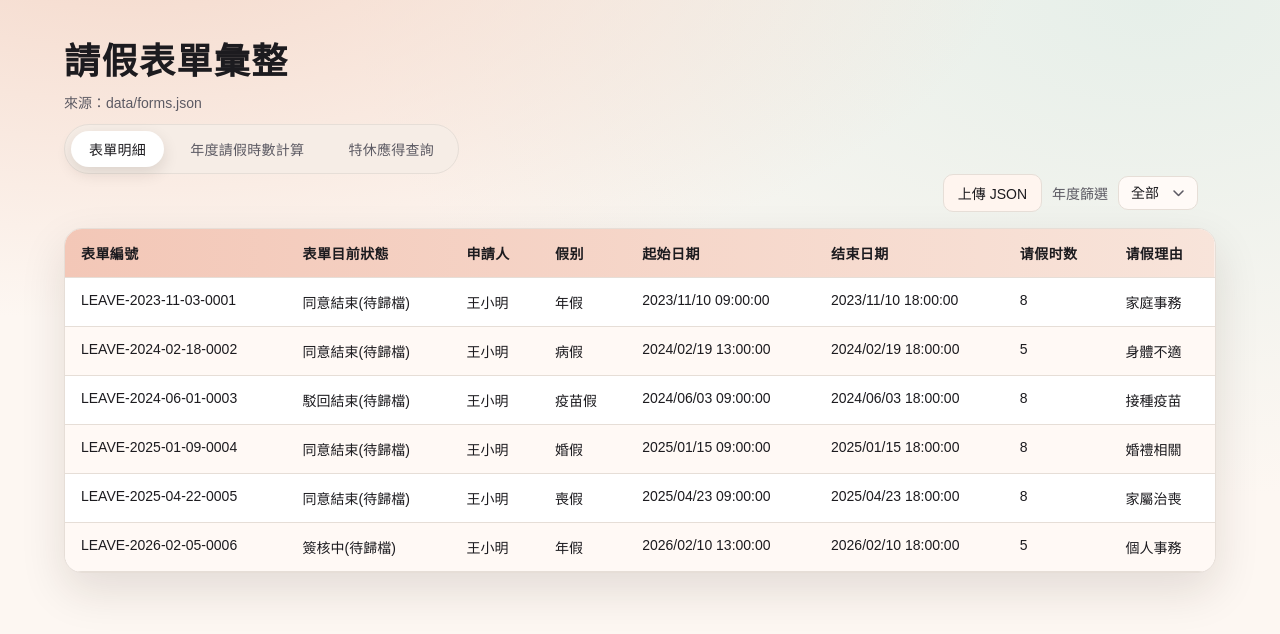
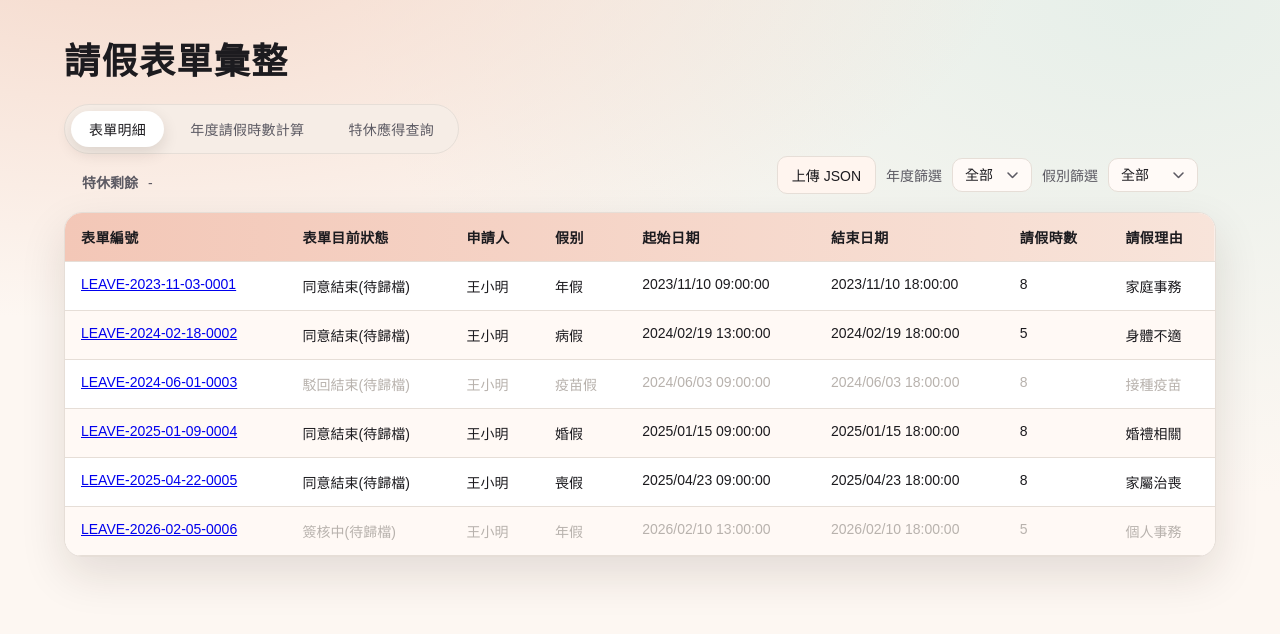
Before and after one commit to snail356/annualLeavecalCulation, a Vue app: page / in a window 1280 px wide. Shown: the top 634 px of the page. Built offline with nearby package versions, Linux system fonts and the light colour scheme.

Commit message:
feat: 新增特休剩餘顯示及篩選功能，優化年假計算邏輯

```diff
--- a/css/styles.css
+++ b/css/styles.css
@@ -143,6 +143,27 @@ main {
   font-size: 12px;
 }
 
+.remaining-bar {
+  padding-top: 15px;
+  display: flex;
+  align-items: center;
+  justify-content: flex-start;
+  gap: 10px;
+  min-height: 42px;
+  line-height: 1;
+  color: var(--muted);
+  font-size: 14px;
+}
+
+.remaining-label {
+  color: var(--muted);
+  font-weight: 600;
+}
+
+.remaining-value {
+  color: var(--ink);
+}
+
 .table-wrap {
   overflow-x: auto;
 }
@@ -184,6 +205,39 @@ th {
   letter-spacing: 0.03em;
 }
 
+/* 表格表頭內的篩選下拉（假别） */
+.th-filter {
+  display: flex;
+  align-items: center;
+  justify-content: space-between;
+  gap: 10px;
+}
+
+.th-select {
+  position: relative;
+  display: inline-flex;
+  align-items: center;
+}
+
+.th-select select {
+  appearance: none;
+  padding: 6px 26px 6px 10px;
+  border-radius: 10px;
+  border: 1px solid var(--border);
+  background: #fffaf7;
+  font-family: inherit;
+  font-size: 12px;
+  color: var(--ink);
+}
+
+.th-select-icon {
+  position: absolute;
+  right: 10px;
+  pointer-events: none;
+  color: var(--muted);
+  font-size: 12px;
+}
+
 tbody tr:nth-child(even) {
   background: #fff9f5;
 }
@@ -211,7 +265,7 @@ tbody tr:hover {
 }
 
 .row-muted td {
-  color: #9a948f;
+  color: #b8b2ad;
 }
 
 .row-muted .status {
@@ -231,21 +285,48 @@ tbody tr:hover {
 }
 
 /* 年假欄內的數字也更顯眼 */
-.annual-bold .num { font-weight: 900; color: var(--ink); }
+.annual-bold .num {
+  font-weight: 900;
+  color: var(--ink);
+}
 
 /* 數字與單位樣式：單位字體稍小 */
-.num { font-size: 1em; font-weight: 500; color: var(--ink); }
-.unit { font-size: 0.85em; margin-left: 4px; color: var(--muted); }
+.num {
+  font-size: 1em;
+  font-weight: 500;
+  color: var(--ink);
+}
+
+.unit {
+  font-size: 0.85em;
+  margin-left: 4px;
+  color: var(--muted);
+}
 
 /* 小時小字且與整體配色相容的綠色（用於 +5h 顯示） */
-.small-hours { font-size: 0.78em; color: #8C7A6B; margin-left: 6px; display: inline-block; vertical-align: middle; }
-.small-hours.muted { color: var(--muted); }
+.small-hours {
+  font-size: 0.78em;
+  color: #8C7A6B;
+  margin-left: 6px;
+  display: inline-block;
+  vertical-align: middle;
+}
+
+.small-hours.muted {
+  color: var(--muted);
+}
 
 /* 右對齊數字欄 */
-.num-col { text-align: right; }
+.num-col {
+  text-align: right;
+}
 
 /* 中間的分隔點 (dot) */
-.dot { color: var(--muted); margin: 0 6px; font-weight: 600; }
+.dot {
+  color: var(--muted);
+  margin: 0 6px;
+  font-weight: 600;
+}
 
 .loading,
 .error {
@@ -378,6 +459,7 @@ tbody tr:hover {
 }
 
 @media (max-width: 900px) {
+
   header,
   main {
     padding: 0 16px;
--- a/src/App.vue
+++ b/src/App.vue
@@ -9,9 +9,11 @@
       <TabsBar v-model="currentTab" :visible="showTabs">
         <template #between>
           <FilterBar
-            :style="filterBarStyle"
+            :show-filters="currentTab === 'forms'"
             v-model:year="selectedYear"
+            v-model:type="selectedType"
             :years="availableYears"
+            :types="availableTypes"
             :upload-status="uploadStatus"
             @upload-json="onUploadJson"
           />
@@ -44,21 +46,24 @@ type TabName = "forms" | "annual" | "entitlement";
 
 const currentTab = ref<TabName>("forms");
 const selectedYear = ref<string>("all");
+const selectedType = ref<string>("all");
 
 const statusText = computed(() => store.statusText.value || "讀取中…");
 const isLoading = computed(() => statusText.value.includes("讀取"));
 const showTabs = computed(() => !isLoading.value);
 const showStatus = computed(() => statusText.value !== "就緒");
 
-const filterBarStyle = computed(() => {
-  if (currentTab.value === "forms") return undefined;
-  return {
-    visibility: "hidden",
-    pointerEvents: "none",
-  } as const;
+const uploadStatus = computed(() => store.uploadStatus.value || "");
+
+const availableTypes = computed(() => {
+  const types = new Set<string>();
+  (store.allItems.value || []).forEach((item: any) => {
+    const kv = item?.detail?.kv || {};
+    const type = String(kv["假别"] ?? "").trim();
+    if (type) types.add(type);
+  });
+  return Array.from(types).sort((a, b) => a.localeCompare(b, "zh-Hant"));
 });
-
-const uploadStatus = computed(() => store.uploadStatus.value || "");
 
 const extractYear = (value: unknown) => {
   if (!value) return "";
@@ -78,11 +83,15 @@ const availableYears = computed(() => {
 
 const filteredItems = computed(() => {
   const items = store.allItems.value || [];
-  if (selectedYear.value === "all") return items;
   return items.filter((item: any) => {
     const kv = item?.detail?.kv || {};
     const year = extractYear(kv["起始日期"] || kv["申請時間"]);
-    return year === selectedYear.value;
+    const type = String(kv["假别"] ?? "").trim();
+    const passYear =
+      selectedYear.value === "all" ? true : year === selectedYear.value;
+    const passType =
+      selectedType.value === "all" ? true : type === selectedType.value;
+    return passYear && passType;
   });
 });
 
@@ -95,6 +104,7 @@ const onUploadJson = async (file: File) => {
     store.applyData(data, file.name);
     store.setUploadStatus(`已載入：${file.name}`);
     selectedYear.value = "all";
+    selectedType.value = "all";
   } catch {
     store.setUploadStatus("JSON 載入失敗");
   }
--- a/src/components/EntitlementPanel.vue
+++ b/src/components/EntitlementPanel.vue
@@ -107,19 +107,19 @@
 </template>
 
 <script setup lang="ts">
-import { computed, ref } from "vue";
+import { computed } from "vue";
 import store from "../store";
 
-const hireDate = ref("");
+const hireDate = store.hireDate;
 const excelStatus = computed(() => store.excelStatus.value || "");
 
-const prevEntitlementHours = ref(0);
-const prevUsedHours = ref(0);
-const prevRemainingHours = ref(0);
-const currentEntitlementHours = ref(0);
-const currentUsedHours = ref(0);
-const currentRemainingHours = ref(0);
-const totalRemainingHours = ref(0);
+const prevEntitlementHours = store.prevEntitlementHours;
+const prevUsedHours = store.prevUsedHours;
+const prevRemainingHours = store.prevRemainingHours;
+const currentEntitlementHours = store.currentEntitlementHours;
+const currentUsedHours = store.currentUsedHours;
+const currentRemainingHours = store.currentRemainingHours;
+const totalRemainingHours = store.totalRemainingHours;
 
 function splitDaysHours(hours: number | string) {
   const total = Number(hours) || 0;
@@ -166,7 +166,7 @@ function onUpload(e: Event) {
       }
       store.entitlementMap.value = parsed.map;
       store.setExcelStatus(`已載入：${file.name}`);
-      updateResult();
+      store.recomputeEntitlement();
     } catch (err) {
       store.setExcelStatus("解析 Excel 失敗");
     }
@@ -176,32 +176,7 @@ function onUpload(e: Event) {
 }
 
 function updateResult() {
-  if (!hireDate.value) return;
-  const parts = hireDate.value.split("-");
-  const y = Number(parts[0]);
-  const m = Number(parts[1]);
-  // current as year y, prev as y+1 (preserved behavior)
-  const currentDays = store.entitlementMap.value.get(y * 100 + m)?.days || 0;
-  const prevDays = store.entitlementMap.value.get((y + 1) * 100 + m)?.days || 0;
-  currentEntitlementHours.value = Math.round(currentDays * 8 * 100) / 100;
-  prevEntitlementHours.value = Math.round(prevDays * 8 * 100) / 100;
-  // used hours from annual summary
-  const nowYear = new Date().getFullYear();
-  // 前一年已休：取「年度請假時數計算」中 (今年 - 前年) 的那一年＝去年 的年假時數
-  prevUsedHours.value = store.getAnnualLeaveHoursByYear(nowYear - 1) || 0;
-  // 今年已休：取今年的年假時數
-  currentUsedHours.value = store.getAnnualLeaveHoursByYear(nowYear) || 0;
-  prevRemainingHours.value =
-    Math.round((prevEntitlementHours.value - prevUsedHours.value) * 100) / 100;
-  currentRemainingHours.value =
-    Math.round((currentEntitlementHours.value - currentUsedHours.value) * 100) /
-    100;
-  totalRemainingHours.value =
-    Math.round(
-      ((prevRemainingHours.value > 0 ? prevRemainingHours.value : 0) +
-        currentRemainingHours.value) *
-        100,
-    ) / 100;
+  store.recomputeEntitlement();
 }
 </script>
 
--- /dev/null
+++ b/src/components/EntitlementRemainingBar.vue
@@ -0,0 +1,42 @@
+<template>
+  <div class="remaining-bar" aria-label="固定顯示特休剩餘">
+    <span class="remaining-label">特休剩餘</span>
+    <span
+      class="remaining-value"
+      v-html="renderDays(totalRemainingHours)"
+    ></span>
+  </div>
+</template>
+
+<script setup lang="ts">
+import { computed } from "vue";
+import store from "../store";
+
+const totalRemainingHours = computed(
+  () => store.totalRemainingHours.value || 0,
+);
+
+function splitDaysHours(hours: number | string) {
+  const total = Number(hours) || 0;
+  const sign = total < 0 ? "-" : "";
+  const absTotal = Math.abs(total);
+  const days = Math.floor(absTotal / 8);
+  let remain = Math.round((absTotal - days * 8) * 100) / 100;
+  if (Math.abs(remain - Math.round(remain)) < 1e-8) remain = Math.round(remain);
+  return { days: sign + String(days), hours: String(remain) };
+}
+
+function renderDays(hours: number) {
+  const parts = splitDaysHours(hours);
+  const d = Number(parts.days) || 0;
+  const h = Number(parts.hours) || 0;
+  if (d === 0 && h === 0) return '<span class="muted">-</span>';
+  const hoursHtml =
+    h === 0
+      ? ""
+      : `<span class="dot">·</span><span class="small-hours">${h}h</span>`;
+  return `<span class="num">${parts.days}</span><span class="unit">天</span>${hoursHtml}`;
+}
+</script>
+
+<style scoped></style>
--- a/src/components/FilterBar.vue
+++ b/src/components/FilterBar.vue
@@ -1,5 +1,8 @@
 <template>
   <div class="filter-bar">
+    <EntitlementRemainingBar />
+
+    <div class="filter-right" :class="{ 'is-hidden': !showFilters }">
       <span id="upload-status" class="upload-status" :hidden="!uploadStatus">{{
         uploadStatus
       }}</span>
@@ -19,29 +22,51 @@
         </select>
         <i class="fa-solid fa-chevron-down select-icon" aria-hidden="true"></i>
       </div>
+
+      <label for="type-filter">假別篩選</label>
+      <div class="select-wrap">
+        <select id="type-filter" :value="type" @change="onTypeChange">
+          <option value="all">全部</option>
+          <option v-for="t in types" :key="t" :value="t">{{ t }}</option>
+        </select>
+        <i class="fa-solid fa-chevron-down select-icon" aria-hidden="true"></i>
+      </div>
+    </div>
   </div>
 </template>
 
 <script setup lang="ts">
 import { toRefs } from "vue";
+import EntitlementRemainingBar from "./EntitlementRemainingBar.vue";
 
 type Props = {
   year: string;
   years: string[];
+  type: string;
+  types: string[];
   uploadStatus: string;
+  showFilters?: boolean;
 };
 
-const props = defineProps<Props>();
-const { year, years, uploadStatus } = toRefs(props);
+const props = withDefaults(defineProps<Props>(), {
+  showFilters: true,
+});
+const { year, years, type, types, uploadStatus, showFilters } = toRefs(props);
 
 const emit = defineEmits<{
   (e: "update:year", value: string): void;
+  (e: "update:type", value: string): void;
   (e: "upload-json", file: File): void;
 }>();
 
 const onYearChange = (event: Event) => {
   const target = event.target as HTMLSelectElement;
   emit("update:year", target.value);
+};
+
+const onTypeChange = (event: Event) => {
+  const target = event.target as HTMLSelectElement;
+  emit("update:type", target.value);
 };
 
 const onUpload = (event: Event) => {
@@ -54,6 +79,27 @@ const onUpload = (event: Event) => {
 </script>
 
 <style scoped>
+.filter-bar {
+  display: flex;
+  align-items: center;
+  justify-content: space-between;
+  width: 100%;
+}
+
+.filter-right {
+  display: flex;
+  align-items: center;
+  justify-content: flex-end;
+  gap: 10px;
+  flex-wrap: wrap;
+  margin-left: auto;
+}
+
+.filter-right.is-hidden {
+  visibility: hidden;
+  pointer-events: none;
+}
+
 .select-wrap {
   position: relative;
   display: inline-flex;
--- a/src/components/FormsTable.vue
+++ b/src/components/FormsTable.vue
@@ -8,9 +8,24 @@
           </tr>
         </thead>
         <tbody id="table-body">
-          <tr v-for="(item, idx) in items" :key="String(item?.id ?? idx)">
+          <tr
+            v-for="(item, idx) in items"
+            :key="String(item?.id ?? idx)"
+            :class="rowClass(item)"
+          >
             <td v-for="col in columns" :key="col.key">
-              {{ getCell(item, col) }}
+              <template v-if="col.fromId && getFormUrl(item)">
+                <a
+                  :href="getFormUrl(item)"
+                  target="_blank"
+                  rel="noopener noreferrer"
+                >
+                  {{ getCell(item, col) }}
+                </a>
+              </template>
+              <template v-else>
+                {{ getCell(item, col) }}
+              </template>
             </td>
           </tr>
         </tbody>
@@ -35,6 +50,17 @@ const getCell = (item: any, col: Column) => {
   const kv = item?.detail?.kv || {};
   return String(kv[col.key] ?? "");
 };
+
+const getFormUrl = (item: any) => {
+  const url = String(item?.detail?.url ?? "").trim();
+  return url || "";
+};
+
+const rowClass = (item: any) => {
+  const kv = item?.detail?.kv || {};
+  const status = String(kv["表單目前狀態"] ?? "");
+  return { "row-muted": status !== "同意結束(待歸檔)" };
+};
 </script>
 
 <style scoped></style>
--- a/src/components/HeaderBar.vue
+++ b/src/components/HeaderBar.vue
@@ -1,9 +1,6 @@
 <template>
   <header>
     <h1>請假表單彙整</h1>
-    <p class="subtitle">
-      來源：<span id="source-label">{{ sourceLabel }}</span>
-    </p>
   </header>
 </template>
 
--- a/src/store.ts
+++ b/src/store.ts
@@ -12,6 +12,17 @@ export const sourceLabel = ref("data/forms.json");
 export const entitlementMap = ref(
   new Map<number, { days: number; label: string }>(),
 );
+
+export const hireDate = ref("");
+
+// entitlement numbers in hours (shared across UI)
+export const prevEntitlementHours = ref(0);
+export const prevUsedHours = ref(0);
+export const prevRemainingHours = ref(0);
+export const currentEntitlementHours = ref(0);
+export const currentUsedHours = ref(0);
+export const currentRemainingHours = ref(0);
+export const totalRemainingHours = ref(0);
 export const annualLeaveByYear = ref(new Map<number, number>());
 export const annualLeaveUsageByYear = ref(new Map<number, number>());
 
@@ -25,9 +36,9 @@ export const columns = [
   { key: "申請人", label: "申請人" },
   { key: "假别", label: "假别" },
   { key: "起始日期", label: "起始日期" },
-  { key: "结束日期", label: "结束日期" },
-  { key: "请假时数", label: "请假时数" },
-  { key: "请假理由", label: "请假理由" },
+  { key: "结束日期", label: "結束日期" },
+  { key: "请假时数", label: "請假時數" },
+  { key: "请假理由", label: "請假理由" },
 ];
 
 export const setUploadStatus = (msg: string) => {
@@ -93,6 +104,7 @@ export const applyData = (data: FormItem[], sourceText?: string) => {
   allItems.value = data || [];
   computeAnnualTotals(allItems.value);
   computeAnnualLeaveUsage(allItems.value);
+  recomputeEntitlement();
   if (sourceText) {
     sourceLabel.value = sourceText;
   }
@@ -136,6 +148,48 @@ const assetUrl = (path: string) => {
   return `${import.meta.env.BASE_URL}${normalized}`;
 };
 
+export const recomputeEntitlement = () => {
+  if (!hireDate.value) {
+    prevEntitlementHours.value = 0;
+    currentEntitlementHours.value = 0;
+    prevUsedHours.value = 0;
+    currentUsedHours.value = 0;
+    prevRemainingHours.value = 0;
+    currentRemainingHours.value = 0;
+    totalRemainingHours.value = 0;
+    return;
+  }
+  const parts = hireDate.value.split("-");
+  const y = Number(parts[0]);
+  const m = Number(parts[1]);
+  if (!y || !m) return;
+
+  // current as year y, prev as y+1 (preserved behavior)
+  const currentDays = entitlementMap.value.get(y * 100 + m)?.days || 0;
+  const prevDays = entitlementMap.value.get((y + 1) * 100 + m)?.days || 0;
+
+  currentEntitlementHours.value = Math.round(currentDays * 8 * 100) / 100;
+  prevEntitlementHours.value = Math.round(prevDays * 8 * 100) / 100;
+
+  const nowYear = new Date().getFullYear();
+  // 前一年已休：取 (今年-前年的那一年) = 去年 的年假時數
+  prevUsedHours.value = getAnnualLeaveHoursByYear(nowYear - 1) || 0;
+  // 今年已休：取今年的年假時數
+  currentUsedHours.value = getAnnualLeaveHoursByYear(nowYear) || 0;
+
+  prevRemainingHours.value =
+    Math.round((prevEntitlementHours.value - prevUsedHours.value) * 100) / 100;
+  currentRemainingHours.value =
+    Math.round((currentEntitlementHours.value - currentUsedHours.value) * 100) /
+    100;
+  totalRemainingHours.value =
+    Math.round(
+      ((prevRemainingHours.value > 0 ? prevRemainingHours.value : 0) +
+        currentRemainingHours.value) *
+        100,
+    ) / 100;
+};
+
 export const loadDefaultExcel = async () => {
   const XLSX = (window as any).XLSX;
   if (!XLSX) return;
@@ -154,6 +208,7 @@ export const loadDefaultExcel = async () => {
     const parsed = parseEntitlementRows(rows);
     entitlementMap.value = parsed.map;
     if (parsed.error) setExcelStatus(parsed.error);
+    recomputeEntitlement();
   } catch (err) {
     setExcelStatus("解析預設 Excel 失敗。");
   }
@@ -193,6 +248,14 @@ export default {
   excelStatus,
   sourceLabel,
   entitlementMap,
+  hireDate,
+  prevEntitlementHours,
+  prevUsedHours,
+  prevRemainingHours,
+  currentEntitlementHours,
+  currentUsedHours,
+  currentRemainingHours,
+  totalRemainingHours,
   annualLeaveByYear,
   annualLeaveUsageByYear,
   annualTotals,
@@ -202,6 +265,7 @@ export default {
   parseEntitlementRows,
   loadDefaultExcel,
   loadForms,
+  recomputeEntitlement,
   getEntitlementDays,
   getAnnualLeaveHoursByYear,
   setUploadStatus,
```
Lines whose indentation alone changed are shown as unchanged.
